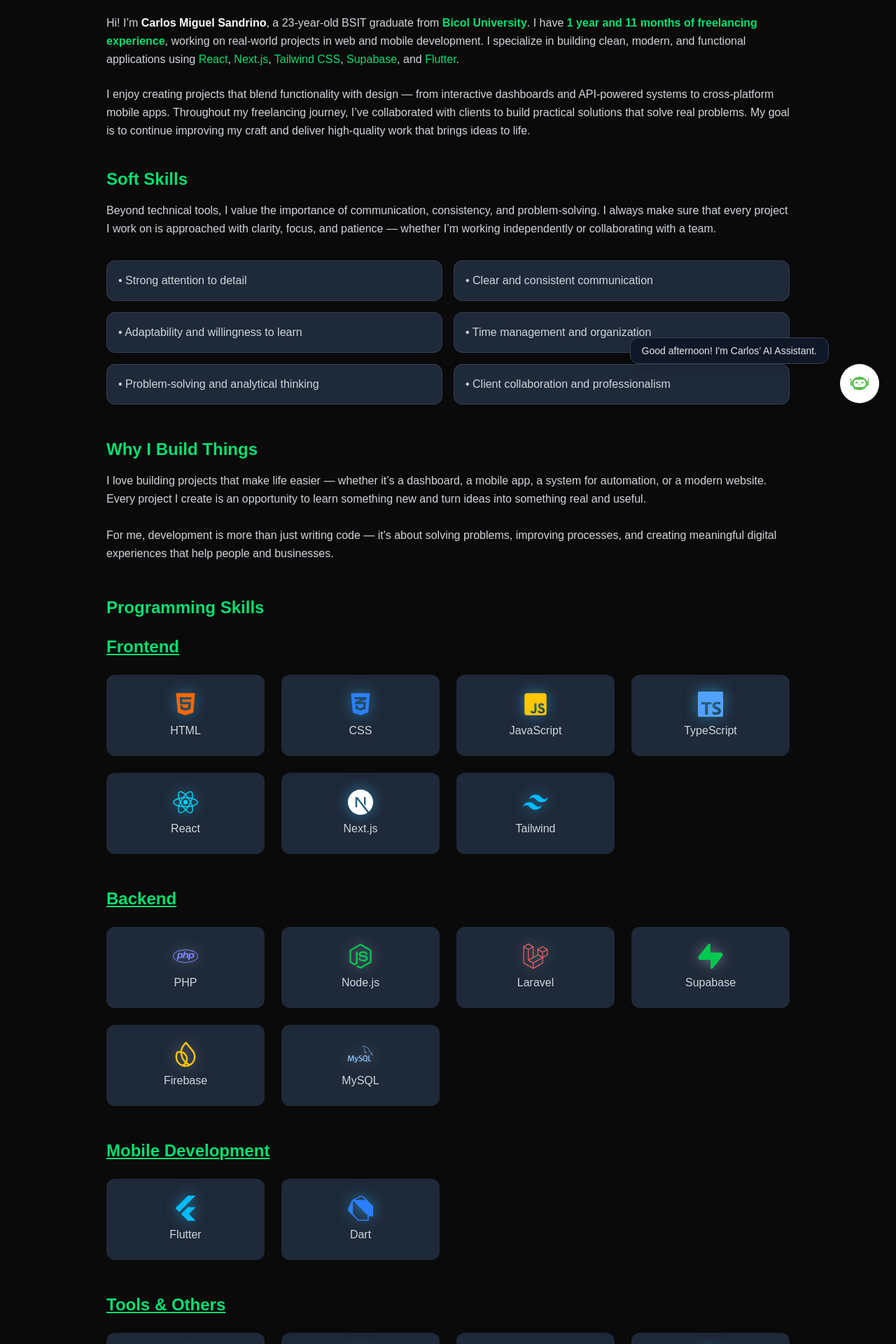
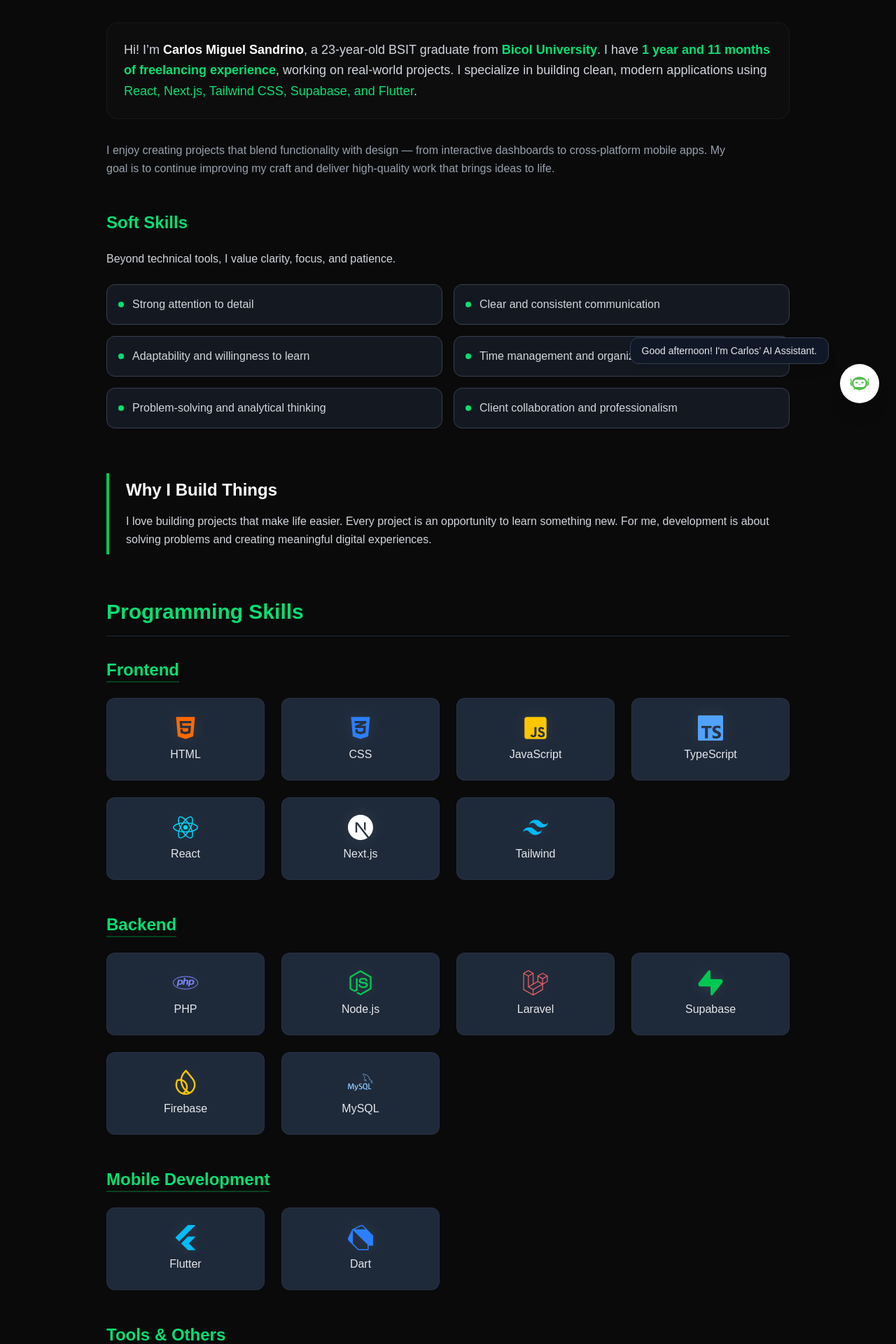
Before and after one commit to Crl0sDEV/Latest-Portfolio-V1, a Next.js app: page /about in a window 1280 px wide. Shown: the part 200-2120 px from the top of the page at 70% size. Built offline with nearby package versions, Linux system fonts and the light colour scheme.

Commit message:
update the about page, Improve code by reusing components / minimal update for contact and projects page

```diff
--- a/src/app/about/page.js
+++ b/src/app/about/page.js
@@ -1,25 +1,9 @@
 import Reveal from "../../components/Reveal";
 import {
-  FaHtml5,
-  FaCss3Alt,
-  FaJsSquare,
-  FaReact,
-  FaPhp,
-  FaNodeJs,
-  FaGitAlt,
-  FaGithub,
+  FaHtml5, FaCss3Alt, FaJsSquare, FaReact, FaPhp, FaNodeJs, FaGitAlt, FaGithub,
 } from "react-icons/fa";
 import {
-  SiNextdotjs,
-  SiTailwindcss,
-  SiSupabase,
-  SiMysql,
-  SiTypescript,
-  SiFirebase,
-  SiLaravel,
-  SiPostman,
-  SiFlutter,
-  SiDart,
+  SiNextdotjs, SiTailwindcss, SiSupabase, SiMysql, SiTypescript, SiFirebase, SiLaravel, SiPostman, SiFlutter, SiDart,
 } from "react-icons/si";
 import { VscCode } from "react-icons/vsc";
 
@@ -28,222 +12,133 @@
   description: "Technologies and tools used by Carlos Miguel Sandrino.",
 };
 
-export default function About() {
-  return (
-    <section className="max-w-5xl mx-auto py-24 px-6">
-
-      <Reveal>
-        <h1 className="text-3xl font-bold mb-6 text-green-400">About Me</h1>
-      </Reveal>
-
-      <Reveal delay={0.2}>
-        <p className="text-gray-300 leading-relaxed mb-6">
-          Hi! I’m{" "}
-          <span className="text-white font-semibold">
-            Carlos Miguel Sandrino
-          </span>
-          , a 23-year-old BSIT graduate from{" "}
-          <span className="text-green-400 font-semibold">Bicol University</span>.
-          I have{" "}
-          <span className="text-green-400 font-semibold">
-            1 year and 11 months of freelancing experience
-          </span>
-          , working on real-world projects in web and mobile development. I
-          specialize in building clean, modern, and functional applications
-          using <span className="text-green-400">React</span>,{" "}
-          <span className="text-green-400">Next.js</span>,{" "}
-          <span className="text-green-400">Tailwind CSS</span>,{" "}
-          <span className="text-green-400">Supabase</span>, and{" "}
-          <span className="text-green-400">Flutter</span>.
-        </p>
-      </Reveal>
-
-      <Reveal delay={0.4}>
-        <p className="text-gray-300 leading-relaxed mb-10">
-          I enjoy creating projects that blend functionality with design — from
-          interactive dashboards and API-powered systems to cross-platform
-          mobile apps. Throughout my freelancing journey, I’ve collaborated with
-          clients to build practical solutions that solve real problems. My goal
-          is to continue improving my craft and deliver high-quality work that
-          brings ideas to life.
-        </p>
-      </Reveal>
-
-      {/* ========= SOFT SKILLS ========= */}
-      <Reveal delay={0.5}>
-        <h1 className="text-2xl font-semibold text-green-400 mb-4">
-          Soft Skills
-        </h1>
-
-        <p className="text-gray-300 leading-relaxed mb-8">
-          Beyond technical tools, I value the importance of communication,
-          consistency, and problem-solving. I always make sure that every
-          project I work on is approached with clarity, focus, and patience —
-          whether I’m working independently or collaborating with a team.
-        </p>
-
-        <ul className="grid grid-cols-1 sm:grid-cols-2 gap-4 text-gray-300">
-          {[
+const softSkills = [
   "Strong attention to detail",
   "Clear and consistent communication",
   "Adaptability and willingness to learn",
   "Time management and organization",
   "Problem-solving and analytical thinking",
   "Client collaboration and professionalism",
-          ].map((skill, index) => (
-            <li
-              key={index}
-              className="bg-gray-800 p-4 rounded-xl border border-gray-700 hover:scale-[1.03] transition"
-            >
-              • {skill}
-            </li>
-          ))}
-        </ul>
-      </Reveal>
+];
 
-      {/* ========= WHY I BUILD THINGS ========= */}
-      <Reveal delay={0.6}>
-        <h1 className="text-2xl font-semibold text-green-400 mt-12 mb-4">
-          Why I Build Things
-        </h1>
-
-        <p className="text-gray-300 leading-relaxed mb-12">
-          I love building projects that make life easier — whether it’s a
-          dashboard, a mobile app, a system for automation, or a modern website.
-          Every project I create is an opportunity to learn something new and
-          turn ideas into something real and useful.
-          <br />
-          <br />
-          For me, development is more than just writing code — it&apos;s about
-          solving problems, improving processes, and creating meaningful digital
-          experiences that help people and businesses.
-        </p>
-      </Reveal>
-
-      <Reveal delay={0.4}>
-        <h1 className="text-2xl font-semibold text-green-400 mb-6">
-          Programming Skills
-        </h1>
-      </Reveal>
-
-      {/* ========= FRONTEND ========= */}
-      <Reveal delay={0.6}>
-        <div className="mb-12">
-          <h2 className="text-2xl font-semibold text-green-400 mb-6 underline">
-            Frontend
-          </h2>
-          <div className="grid grid-cols-2 sm:grid-cols-3 md:grid-cols-4 gap-6 text-gray-300">
-            {[
+const skillsData = {
+  frontend: [
     { Icon: FaHtml5, color: "text-orange-500", name: "HTML" },
     { Icon: FaCss3Alt, color: "text-blue-500", name: "CSS" },
-              {
-                Icon: FaJsSquare,
-                color: "text-yellow-400",
-                name: "JavaScript",
-              },
-              {
-                Icon: SiTypescript,
-                color: "text-blue-400",
-                name: "TypeScript",
-              },
+    { Icon: FaJsSquare, color: "text-yellow-400", name: "JavaScript" },
+    { Icon: SiTypescript, color: "text-blue-400", name: "TypeScript" },
     { Icon: FaReact, color: "text-cyan-400", name: "React" },
     { Icon: SiNextdotjs, color: "text-white", name: "Next.js" },
     { Icon: SiTailwindcss, color: "text-sky-400", name: "Tailwind" },
-            ].map(({ Icon, color, name }, i) => (
-              <div
-                key={i}
-                className="bg-gray-800 rounded-xl p-6 flex flex-col items-center hover:scale-105 transition"
-              >
-                <Icon
-                  className={`text-4xl mb-2 drop-shadow-[0_0_10px_rgba(56,189,248,0.6)] ${color}`}
-                />
-                <span>{name}</span>
-              </div>
-            ))}
-          </div>
-        </div>
-      </Reveal>
-
-      {/* ========= BACKEND ========= */}
-      <Reveal delay={0.8}>
-        <div className="mb-12">
-          <h2 className="text-2xl font-semibold text-green-400 mb-6 underline">
-            Backend
-          </h2>
-          <div className="grid grid-cols-2 sm:grid-cols-3 md:grid-cols-4 gap-6 text-gray-300">
-            {[
+  ],
+  backend: [
     { Icon: FaPhp, color: "text-indigo-400", name: "PHP" },
     { Icon: FaNodeJs, color: "text-green-500", name: "Node.js" },
     { Icon: SiLaravel, color: "text-red-400", name: "Laravel" },
     { Icon: SiSupabase, color: "text-green-500", name: "Supabase" },
     { Icon: SiFirebase, color: "text-yellow-400", name: "Firebase" },
     { Icon: SiMysql, color: "text-blue-300", name: "MySQL" },
-            ].map(({ Icon, color, name }, i) => (
-              <div
-                key={i}
-                className="bg-gray-800 rounded-xl p-6 flex flex-col items-center hover:scale-105 transition"
-              >
-                <Icon
-                  className={`text-4xl mb-2 drop-shadow-[0_0_10px_rgba(255,255,255,0.4)] ${color}`}
-                />
-                <span>{name}</span>
+  ],
+  mobile: [
+    { Icon: SiFlutter, color: "text-sky-400", name: "Flutter" },
+    { Icon: SiDart, color: "text-blue-500", name: "Dart" },
+  ],
+  tools: [
+    { Icon: FaGitAlt, color: "text-orange-500", name: "Git" },
+    { Icon: FaGithub, color: "text-gray-300", name: "GitHub" },
+    { Icon: VscCode, color: "text-blue-400", name: "VS Code" },
+    { Icon: SiPostman, color: "text-orange-400", name: "Postman" },
+  ]
+};
+
+const SkillCard = ({ Icon, color, name }) => (
+  <div className="bg-gray-800 rounded-xl p-6 flex flex-col items-center hover:scale-105 transition duration-300 border border-gray-700/50 hover:border-green-500/30">
+    <Icon className={`text-4xl mb-2 drop-shadow-[0_0_10px_rgba(255,255,255,0.1)] ${color}`} />
+    <span className="text-gray-200 font-medium">{name}</span>
   </div>
+);
+
+const SkillSection = ({ title, skills, delay }) => (
+  <Reveal delay={delay}>
+    <div className="mb-12">
+      <h2 className="text-2xl font-semibold text-green-400 mb-6 underline decoration-green-500/30 underline-offset-8">
+        {title}
+      </h2>
+      <div className="grid grid-cols-2 sm:grid-cols-3 md:grid-cols-4 gap-6 text-gray-300">
+        {skills.map((skill, i) => (
+          <SkillCard key={i} {...skill} />
         ))}
       </div>
     </div>
   </Reveal>
+);
 
-      {/* ========= MOBILE DEVELOPMENT ========= */}
-      <Reveal delay={1.0}>
-        <div className="mb-12">
-          <h2 className="text-2xl font-semibold text-green-400 mb-6 underline">
-            Mobile Development
-          </h2>
-          <div className="grid grid-cols-2 sm:grid-cols-3 md:grid-cols-4 gap-6 text-gray-300">
-            {[
-              { Icon: SiFlutter, color: "text-sky-400", name: "Flutter" },
-              { Icon: SiDart, color: "text-blue-500", name: "Dart" },
-            ].map(({ Icon, color, name }, i) => (
-              <div
-                key={i}
-                className="bg-gray-800 rounded-xl p-6 flex flex-col items-center hover:scale-105 transition"
-              >
-                <Icon
-                  className={`text-4xl mb-2 drop-shadow-[0_0_10px_rgba(56,189,248,0.6)] ${color}`}
-                />
-                <span>{name}</span>
-              </div>
-            ))}
-          </div>
+export default function About() {
+  return (
+    <section className="max-w-5xl mx-auto py-24 px-6">
+
+      <Reveal>
+        <h1 className="text-3xl md:text-4xl font-bold mb-8 text-green-400">About Me</h1>
+      </Reveal>
+
+      <Reveal delay={0.2}>
+        <div className="bg-zinc-900/30 p-6 rounded-2xl border border-white/5 backdrop-blur-sm mb-8">
+          <p className="text-gray-300 leading-relaxed text-lg">
+            Hi! I’m <span className="text-white font-semibold">Carlos Miguel Sandrino</span>,
+            a 23-year-old BSIT graduate from <span className="text-green-400 font-semibold">Bicol University</span>.
+            I have <span className="text-green-400 font-semibold">1 year and 11 months of freelancing experience</span>,
+            working on real-world projects. I specialize in building clean, modern applications using
+            <span className="text-green-400"> React, Next.js, Tailwind CSS, Supabase, and Flutter</span>.
+          </p>
         </div>
       </Reveal>
 
-      {/* ========= TOOLS ========= */}
-      <Reveal delay={1.2}>
-        <div>
-          <h2 className="text-2xl font-semibold text-green-400 mb-6 underline">
-            Tools & Others
-          </h2>
-          <div className="grid grid-cols-2 sm:grid-cols-3 md:grid-cols-4 gap-6 text-gray-300">
-            {[
-              { Icon: FaGitAlt, color: "text-orange-500", name: "Git" },
-              { Icon: FaGithub, color: "text-gray-300", name: "GitHub" },
-              { Icon: VscCode, color: "text-blue-400", name: "VS Code" },
-              { Icon: SiPostman, color: "text-orange-400", name: "Postman" },
-            ].map(({ Icon, color, name }, i) => (
-              <div
-                key={i}
-                className="bg-gray-800 rounded-xl p-6 flex flex-col items-center hover:scale-105 transition"
-              >
-                <Icon
-                  className={`text-4xl mb-2 drop-shadow-[0_0_10px_rgba(56,189,248,0.6)] ${color}`}
-                />
-                <span>{name}</span>
-              </div>
+      <Reveal delay={0.3}>
+         <p className="text-gray-400 leading-relaxed mb-12 max-w-4xl">
+            I enjoy creating projects that blend functionality with design — from interactive dashboards
+            to cross-platform mobile apps. My goal is to continue improving my craft and deliver
+            high-quality work that brings ideas to life.
+         </p>
+      </Reveal>
+
+      <Reveal delay={0.4}>
+        <div className="mb-16">
+          <h2 className="text-2xl font-semibold text-green-400 mb-6">Soft Skills</h2>
+          <p className="text-gray-300 mb-6">
+            Beyond technical tools, I value clarity, focus, and patience.
+          </p>
+          <ul className="grid grid-cols-1 sm:grid-cols-2 gap-4">
+            {softSkills.map((skill, index) => (
+              <li key={index} className="bg-gray-800/50 p-4 rounded-xl border border-gray-700 flex items-center gap-3 hover:bg-gray-800 transition">
+                <span className="w-2 h-2 bg-green-400 rounded-full" />
+                <span className="text-gray-300">{skill}</span>
+              </li>
             ))}
-          </div>
+          </ul>
         </div>
       </Reveal>
+
+      <Reveal delay={0.5}>
+        <div className="mb-16 border-l-4 border-green-500 pl-6 py-2">
+          <h2 className="text-2xl font-semibold text-white mb-4">Why I Build Things</h2>
+          <p className="text-gray-300 leading-relaxed">
+            I love building projects that make life easier. Every project is an opportunity to learn something new.
+            For me, development is about solving problems and creating meaningful digital experiences.
+          </p>
+        </div>
+      </Reveal>
+
+      <Reveal delay={0.6}>
+        <h1 className="text-3xl font-bold text-green-400 mb-8 border-b border-gray-800 pb-4">
+          Programming Skills
+        </h1>
+      </Reveal>
+
+      <SkillSection title="Frontend" skills={skillsData.frontend} delay={0.7} />
+      <SkillSection title="Backend" skills={skillsData.backend} delay={0.8} />
+      <SkillSection title="Mobile Development" skills={skillsData.mobile} delay={0.9} />
+      <SkillSection title="Tools & Others" skills={skillsData.tools} delay={1.0} />
+
     </section>
   );
 }
--- a/src/app/contact/page.js
+++ b/src/app/contact/page.js
@@ -14,7 +14,7 @@
       {/* Header Text */}
       <div className="relative z-10 text-center mb-12">
         <Reveal>
-          <h1 className="text-3xl font-bold mb-6">
+          <h1 className="text-3xl md:text-4xl font-bold mb-6">
             Let&apos;s <span className="text-transparent bg-clip-text bg-green-400">Connect</span>
           </h1>
         </Reveal>
--- a/src/app/projects/page.js
+++ b/src/app/projects/page.js
@@ -63,7 +63,7 @@
     <section className="max-w-6xl mx-auto py-24 px-6" id="projects">
 
       <Reveal>
-        <h1 className="text-3xl font-bold mb-8 text-center text-green-400">Projects</h1>
+        <h1 className="text-3xl md:text-4xl font-bold mb-8 text-center text-green-400">Projects</h1>
       </Reveal>
 
       <Reveal delay={0.2}>
```
Lines whose indentation alone changed are shown as unchanged.
